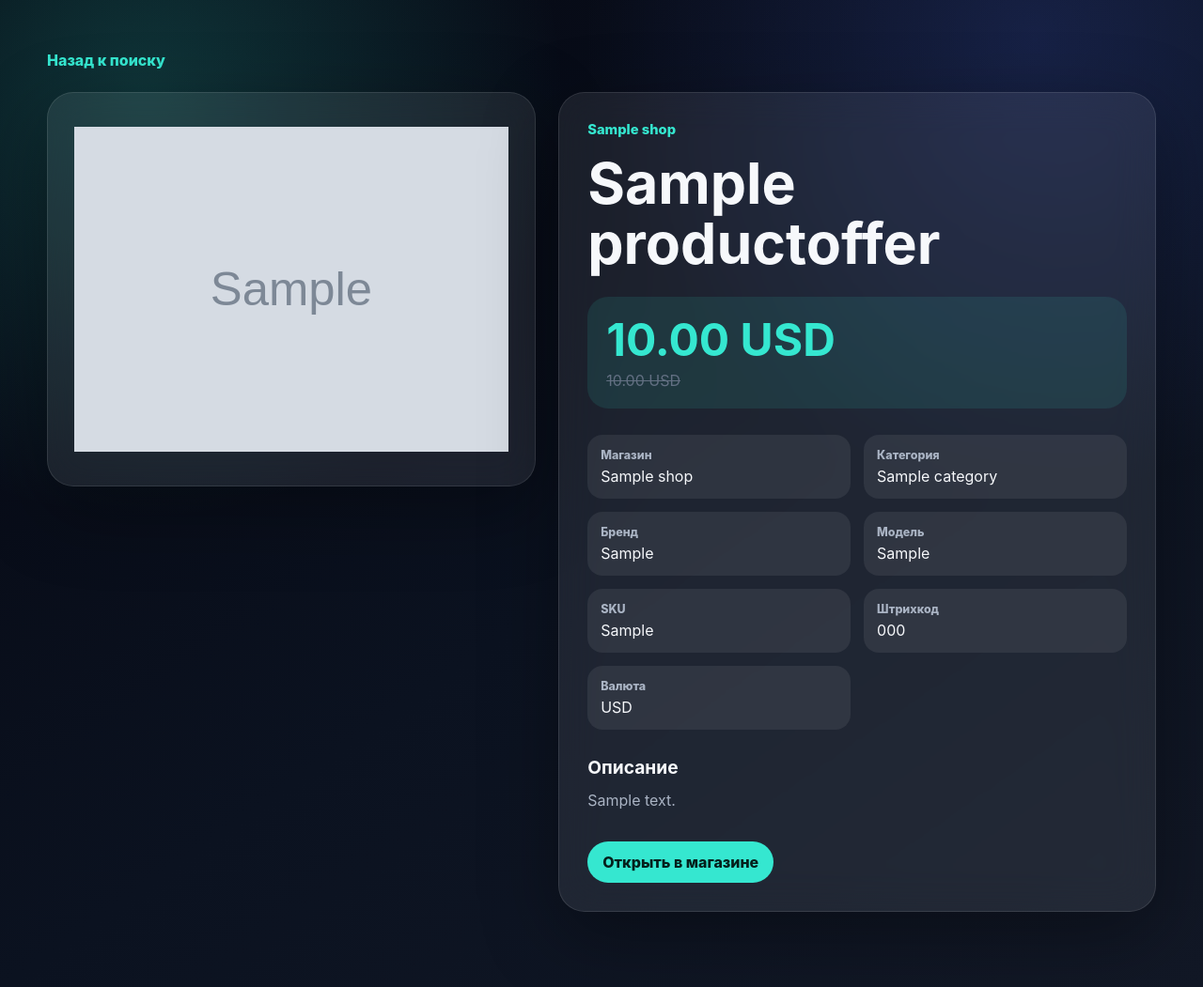
After one commit to SRZ1987/django-parser, a Django app: page /offer/1/ in a window 1280 px wide. The commit adds this page. Shown: the whole page at 94% size. Run offline with Django 5.2, Linux system fonts and the light colour scheme; tables that the repository leaves empty hold one stand-in row (values such as "Sample post"); grey boxes marked "Sample" are stand-in pictures.

Commit message:
Add product offer detail page

```diff
--- a/main/static/main/css/style.css
+++ b/main/static/main/css/style.css
@@ -374,6 +374,129 @@ input {
     background: #e5eaf1;
 }
 
+.back-link {
+    display: inline-flex;
+    margin-bottom: 24px;
+    color: var(--accent);
+    font-weight: 800;
+    text-decoration: none;
+}
+
+.detail-shell {
+    padding-top: 54px;
+}
+
+.offer-detail {
+    display: grid;
+    grid-template-columns: minmax(300px, 0.9fr) minmax(0, 1.1fr);
+    gap: 24px;
+    align-items: start;
+}
+
+.detail-image-card,
+.detail-info-card {
+    border: 1px solid rgba(255, 255, 255, 0.1);
+    border-radius: 28px;
+    background: rgba(255, 255, 255, 0.08);
+    box-shadow: var(--shadow);
+    backdrop-filter: blur(22px);
+}
+
+.detail-image-card {
+    min-height: 420px;
+    max-height: 560px;
+    padding: 28px;
+    display: grid;
+    place-items: center;
+}
+
+.detail-image-card img {
+    width: 100%;
+    max-height: 500px;
+    object-fit: contain;
+}
+
+.detail-image-empty {
+    width: 100%;
+    min-height: 320px;
+    display: grid;
+    place-items: center;
+    border-radius: 22px;
+    color: var(--muted);
+    background: rgba(255, 255, 255, 0.08);
+}
+
+.detail-info-card {
+    padding: 30px;
+}
+
+.detail-info-card h1 {
+    margin: 0;
+    font-size: clamp(2rem, 5vw, 3.8rem);
+    line-height: 1.06;
+    letter-spacing: 0;
+    overflow-wrap: anywhere;
+}
+
+.detail-price {
+    margin-top: 24px;
+    padding: 20px;
+    border-radius: 22px;
+    background: rgba(53, 231, 208, 0.1);
+}
+
+.detail-price strong {
+    display: block;
+    color: var(--accent);
+    font-size: clamp(1.8rem, 4vw, 3rem);
+    line-height: 1.1;
+}
+
+.detail-meta {
+    margin: 28px 0 0;
+    display: grid;
+    grid-template-columns: repeat(2, minmax(0, 1fr));
+    gap: 14px;
+}
+
+.detail-meta div {
+    min-width: 0;
+    padding: 14px;
+    border-radius: 16px;
+    background: rgba(255, 255, 255, 0.07);
+}
+
+.detail-meta dt {
+    color: var(--muted);
+    font-size: 0.78rem;
+    font-weight: 800;
+}
+
+.detail-meta dd {
+    margin: 5px 0 0;
+    overflow-wrap: anywhere;
+}
+
+.detail-description {
+    margin-top: 28px;
+}
+
+.detail-description h2 {
+    margin: 0 0 10px;
+    font-size: 1.2rem;
+}
+
+.detail-description p {
+    margin: 0;
+    color: var(--muted);
+    line-height: 1.7;
+    white-space: pre-line;
+}
+
+.detail-store-link {
+    margin-top: 30px;
+}
+
 .empty-state {
     padding: 40px;
     border: 1px solid var(--border);
@@ -442,6 +565,18 @@ input {
     .price-block {
         text-align: left;
     }
+
+    .offer-detail {
+        grid-template-columns: 1fr;
+    }
+
+    .detail-image-card {
+        min-height: 300px;
+    }
+
+    .detail-meta {
+        grid-template-columns: 1fr;
+    }
 }
 
 @media (max-width: 560px) {
--- a/main/static/main/js/search-suggestions.js
+++ b/main/static/main/js/search-suggestions.js
@@ -32,6 +32,15 @@ document.addEventListener("DOMContentLoaded", () => {
         const url = new URL(form.action, window.location.origin);
         url.searchParams.set("q", query);
         window.location.href = url.toString();
+    };
+
+    const openSuggestion = (item) => {
+        if (item.detail_url) {
+            window.location.href = item.detail_url;
+            return;
+        }
+
+        submitSearch(item.name || input.value);
     };
 
     const setActiveItem = (nextIndex) => {
@@ -98,7 +107,7 @@ document.addEventListener("DOMContentLoaded", () => {
 
         button.append(imageBox, content, price);
         button.addEventListener("mouseenter", () => setActiveItem(index));
-        button.addEventListener("click", () => submitSearch(item.name || input.value));
+        button.addEventListener("click", () => openSuggestion(item));
 
         return button;
     };
@@ -176,7 +185,7 @@ document.addEventListener("DOMContentLoaded", () => {
 
         if (event.key === "Enter" && activeIndex >= 0 && suggestions[activeIndex]) {
             event.preventDefault();
-            submitSearch(suggestions[activeIndex].name || input.value);
+            openSuggestion(suggestions[activeIndex]);
         }
 
         if (event.key === "Escape") {
--- /dev/null
+++ b/main/templates/main/offer_detail.html
@@ -0,0 +1,81 @@
+{% extends 'main/base.html' %}
+
+{% block title %}{{ offer.original_name }}{% endblock %}
+
+{% block content %}
+<main class="page-shell detail-shell">
+    <a class="back-link" href="{% url 'home' %}">Назад к поиску</a>
+
+    <article class="offer-detail">
+        <section class="detail-image-card" aria-label="Изображение товара">
+            {% if offer.image_url %}
+                <img src="{{ offer.image_url }}" alt="{{ offer.original_name }}">
+            {% else %}
+                <div class="detail-image-empty">Нет изображения</div>
+            {% endif %}
+        </section>
+
+        <section class="detail-info-card">
+            <p class="eyebrow">{{ offer.shop.name }}</p>
+            <h1>{{ offer.original_name }}</h1>
+
+            <div class="detail-price">
+                {% if offer.sale_price %}
+                    <strong>{{ offer.sale_price }} {{ offer.currency }}</strong>
+                    {% if offer.price %}
+                        <span class="old-price">{{ offer.price }} {{ offer.currency }}</span>
+                    {% endif %}
+                {% elif offer.price %}
+                    <strong>{{ offer.price }} {{ offer.currency }}</strong>
+                {% else %}
+                    <strong>Цена не указана</strong>
+                {% endif %}
+            </div>
+
+            <dl class="detail-meta">
+                <div>
+                    <dt>Магазин</dt>
+                    <dd>{{ offer.shop.name }}</dd>
+                </div>
+                <div>
+                    <dt>Категория</dt>
+                    <dd>{{ offer.category.name|default:"-" }}</dd>
+                </div>
+                <div>
+                    <dt>Бренд</dt>
+                    <dd>{{ offer.product.brand|default:"-" }}</dd>
+                </div>
+                <div>
+                    <dt>Модель</dt>
+                    <dd>{{ offer.product.model|default:"-" }}</dd>
+                </div>
+                <div>
+                    <dt>SKU</dt>
+                    <dd>{{ offer.sku|default:"-" }}</dd>
+                </div>
+                <div>
+                    <dt>Штрихкод</dt>
+                    <dd>{{ offer.barcode|default:"-" }}</dd>
+                </div>
+                <div>
+                    <dt>Валюта</dt>
+                    <dd>{{ offer.currency }}</dd>
+                </div>
+            </dl>
+
+            {% if offer.description %}
+                <section class="detail-description">
+                    <h2>Описание</h2>
+                    <p>{{ offer.description }}</p>
+                </section>
+            {% endif %}
+
+            {% if offer.product_url %}
+                <a class="store-link detail-store-link" href="{{ offer.product_url }}" target="_blank" rel="noopener noreferrer">
+                    Открыть в магазине
+                </a>
+            {% endif %}
+        </section>
+    </article>
+</main>
+{% endblock %}
--- a/main/urls.py
+++ b/main/urls.py
@@ -4,5 +4,6 @@ from . import views
 
 urlpatterns = [
     path('', views.home, name='home'),
+    path('offer/<int:pk>/', views.offer_detail, name='offer_detail'),
     path('search/suggestions/', views.search_suggestions, name='search_suggestions'),
 ]
--- a/main/views.py
+++ b/main/views.py
@@ -1,6 +1,7 @@
 from django.db.models import Q
 from django.http import JsonResponse
-from django.shortcuts import render
+from django.shortcuts import get_object_or_404, render
+from django.urls import reverse
 
 from catalog.models import ProductOffer
 
@@ -71,8 +72,17 @@ def search_suggestions(request):
                     "currency": offer.currency,
                     "image_url": offer.image_url,
                     "product_url": offer.product_url,
+                    "detail_url": reverse("offer_detail", args=[offer.pk]),
                 }
                 for offer in offers
             ]
         }
     )
+
+
+def offer_detail(request, pk):
+    offer = get_object_or_404(
+        available_offers().select_related("shop", "category", "product"),
+        pk=pk,
+    )
+    return render(request, "main/offer_detail.html", {"offer": offer})
```
Also changed, not shown: main/templates/main/home.html (+6 -10 lines), main/tests.py (+50 -5 lines).
